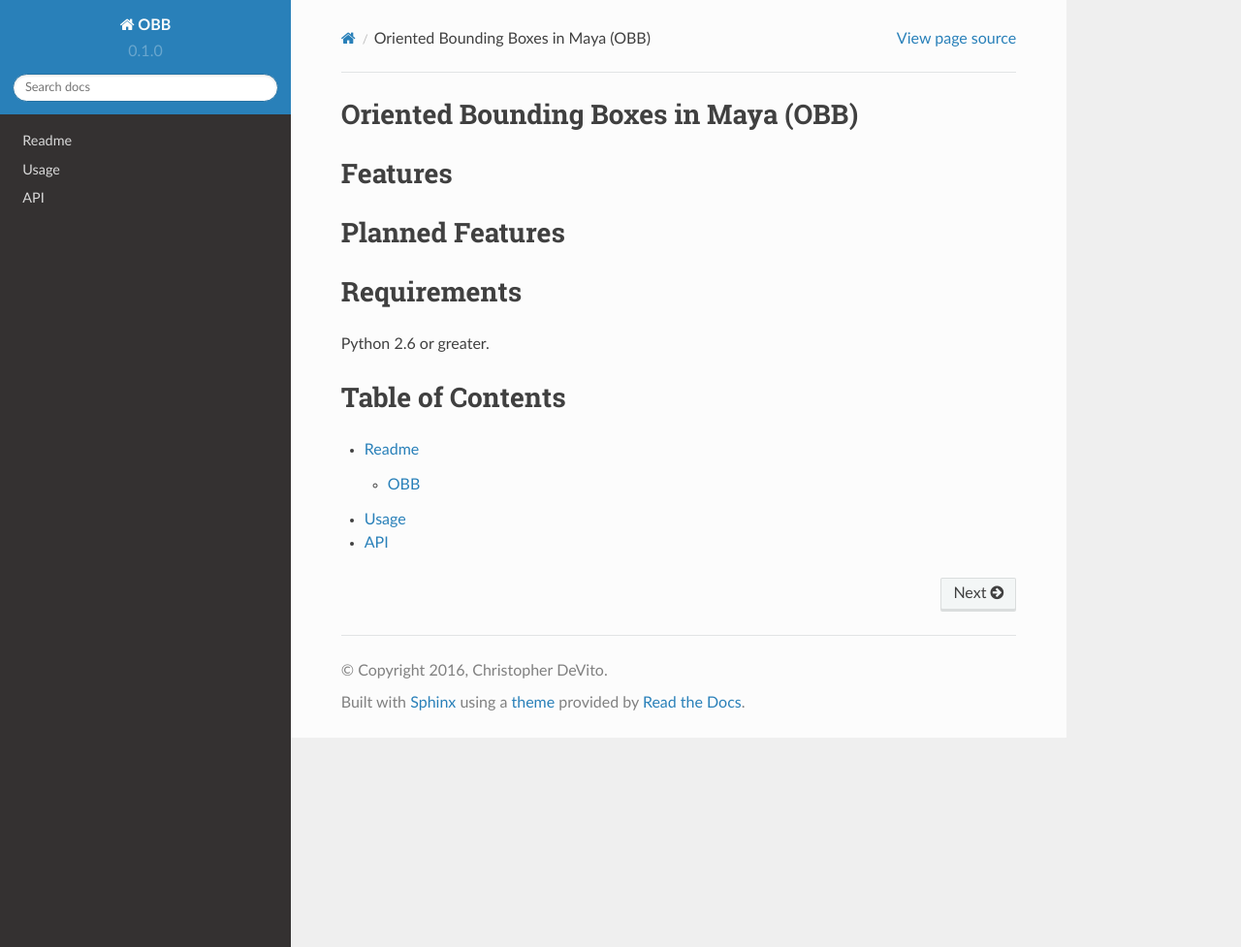
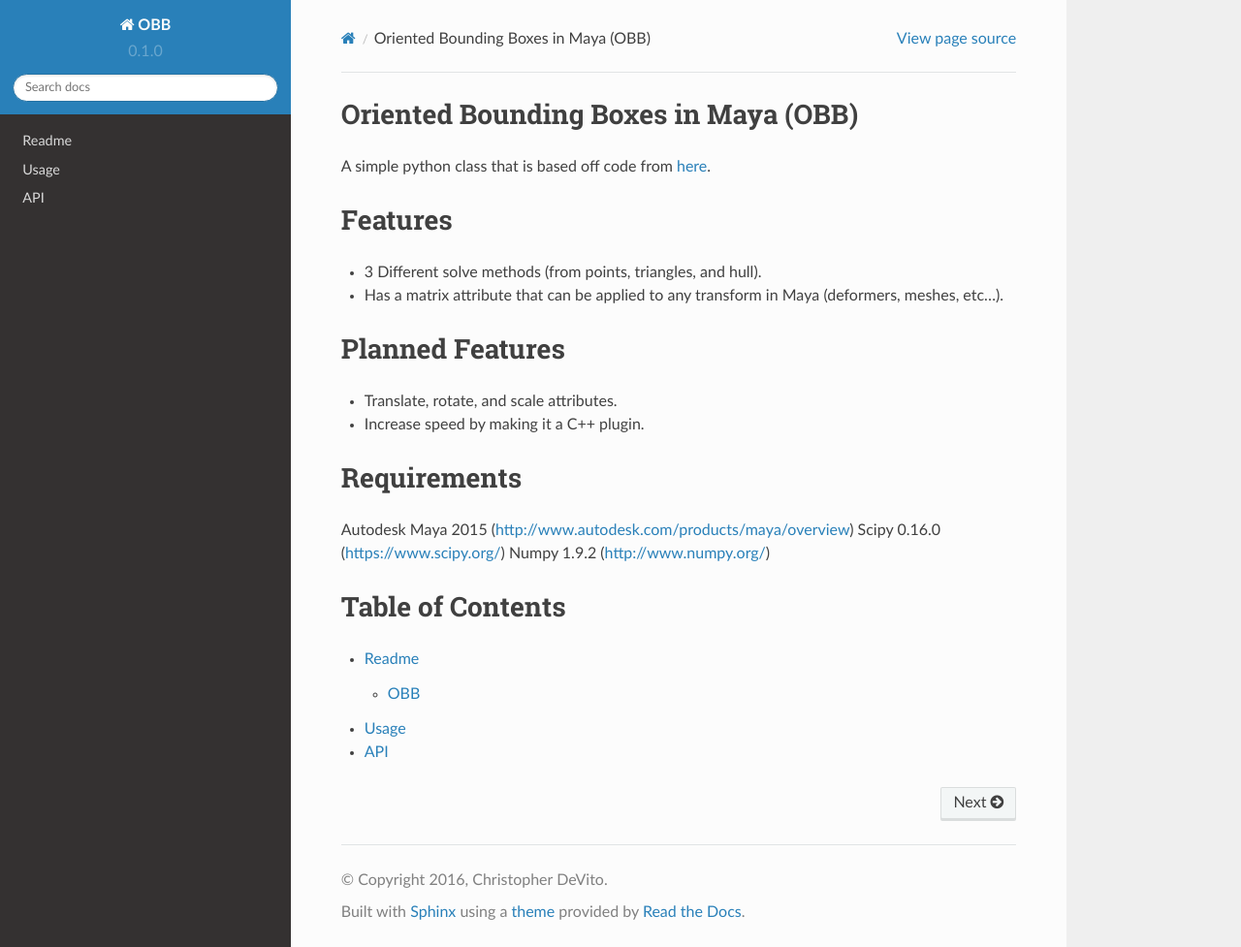
Before and after one commit to chrisdevito/OBB, a Sphinx documentation site: the page built from docs/index.rst, in a window 1280 px wide and 977 px high. Shown: the whole window at 97% size. Built offline with Sphinx 7.4.7 and the Read the Docs theme 2.0.0, drawn with Linux system fonts in a browser that asks for light colours.

Commit message:
Updating index.rst

```diff
--- a/README.rst
+++ b/README.rst
@@ -4,12 +4,6 @@ OBB
 
 Oriented Bounding Boxes in Maya.
 
-Features
---------
-* Stuff
-
-* TODO
-
 Documentation
 --------------
 You can find more documentation `here <https://obb.readthedocs.org>`_
--- a/docs/index.rst
+++ b/docs/index.rst
@@ -2,16 +2,23 @@
 
 Oriented Bounding Boxes in Maya (OBB)
 ======================================
+A simple python class that is based off code from `here <http://jamesgregson.blogspot.com/2011/03/latex-test.html>`_.
 
 Features
 =========
+- 3 Different solve methods (from points, triangles, and hull).
+- Has a matrix attribute that can be applied to any transform in Maya (deformers, meshes, etc...).
 
 Planned Features
 ================
+- Translate, rotate, and scale attributes.
+- Increase speed by making it a C++ plugin.
 
 Requirements
 =============
-Python 2.6 or greater.
+Autodesk Maya 2015 (http://www.autodesk.com/products/maya/overview)
+Scipy 0.16.0 (https://www.scipy.org/)
+Numpy 1.9.2 (http://www.numpy.org/)
 
 Table of Contents
 =================
```
